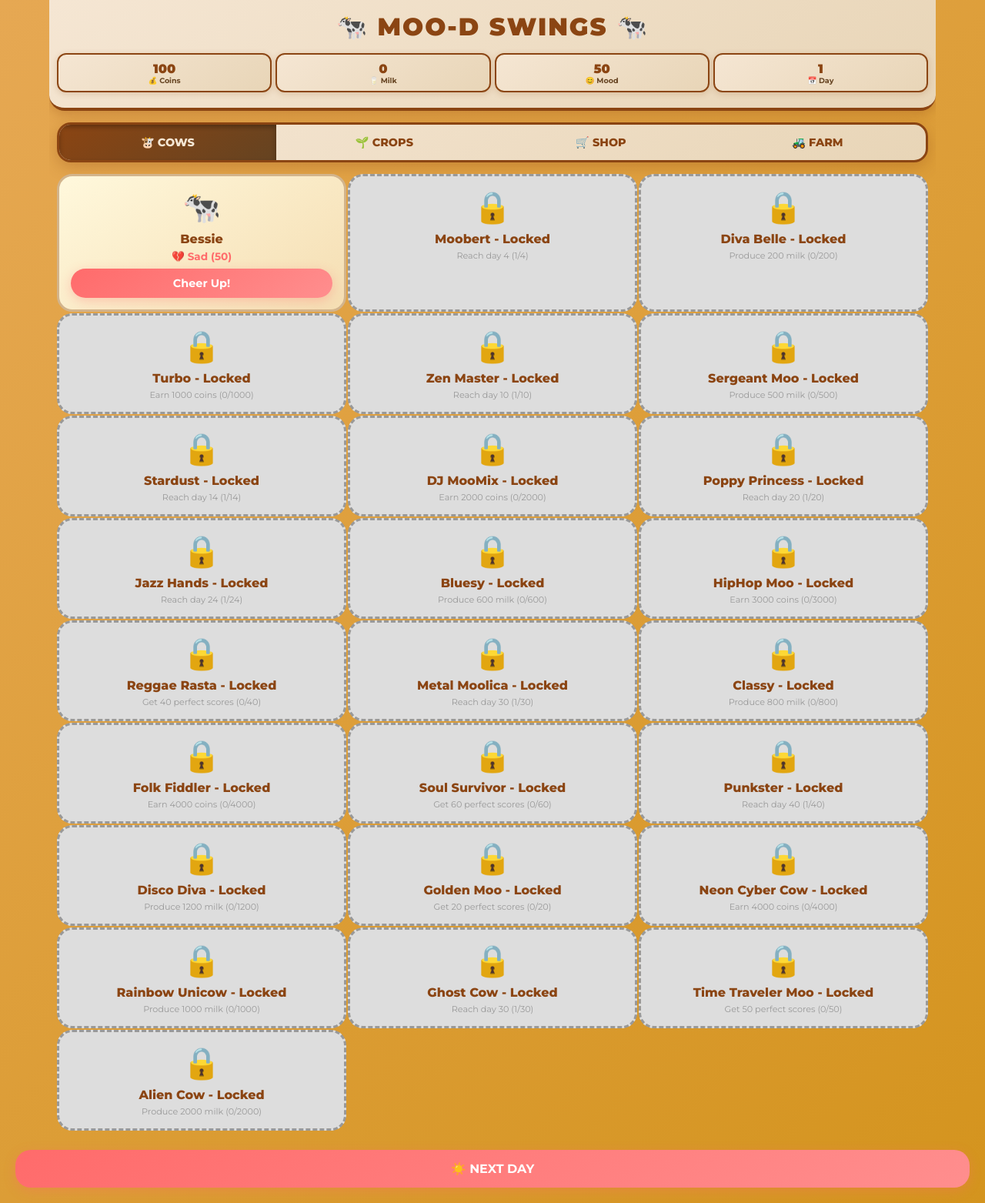
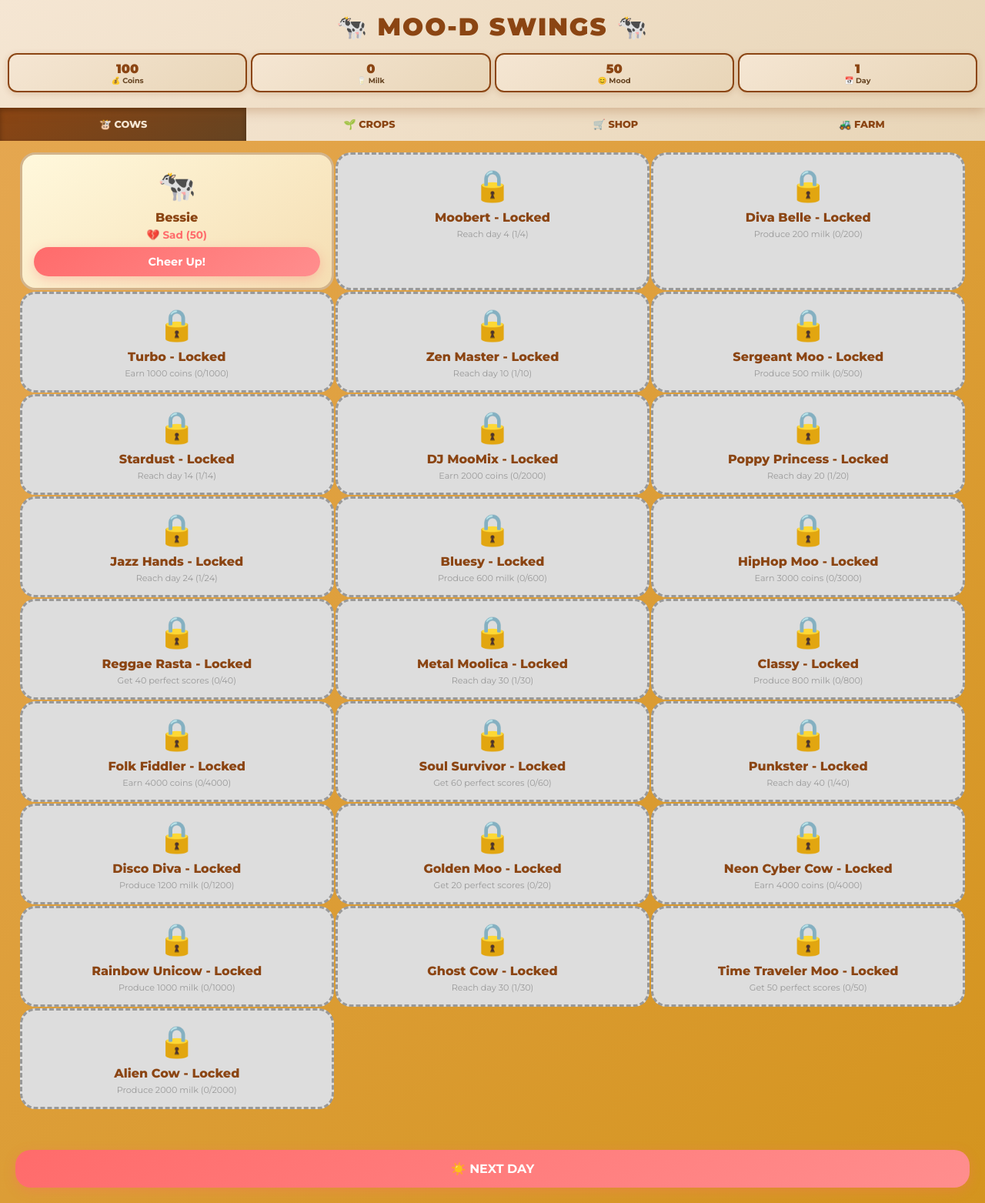
Before and after one commit to brentjlaf/moodswings, a PHP site: page / in a window 1280 px wide. Shown: the whole page at 77% size. Run offline with PHP 8.4, Linux system fonts and the light colour scheme.

Commit message:
Update styles.css

```diff
--- a/styles.css
+++ b/styles.css
@@ -26,7 +26,7 @@ body {
     flex-direction: column;
     position: relative;
     overflow: hidden;
-    max-width: 90%;
+    max-width: 100%;
     margin: 0 auto
 }
 
@@ -36,8 +36,8 @@ body {
     text-align: center;
     box-shadow: 0 4px 15px rgba(139,69,19,0.3);
     z-index: 100;
-    border-radius: 0 0 20px 20px;
-    border-bottom: 4px solid #8B4513;
+    /* border-radius: 0 0 20px 20px; */
+    /* border-bottom: 4px solid #8B4513; */
 }
 
 .game-title {
@@ -88,18 +88,18 @@ body {
 .main-content {
     flex: 1;
     overflow-y: auto;
-    padding: 15px 10px;
+    padding: 0px;
     -webkit-overflow-scrolling: touch;
 }
 
 .section-tabs {
     display: flex;
     background: linear-gradient(145deg, #F5E6D3, #E8D5B7);
-    border-radius: 18px;
+    /* border-radius: 18px; */
     margin-bottom: 15px;
     overflow: hidden;
-    box-shadow: 0 6px 20px rgba(139,69,19,0.3);
-    border: 3px solid #8B4513;
+    /* box-shadow: 0 6px 20px rgba(139,69,19,0.3); */
+    /* border: 3px solid #8B4513; */
 }
 
 .tab-btn {
@@ -109,7 +109,7 @@ body {
     border: none;
     font-family: 'Montserrat', sans-serif;
     font-weight: 800;
-    font-size: 0.9em;
+    font-size: 0.8em;
     cursor: pointer;
     transition: all 0.3s ease;
     color: #8B4513;
@@ -131,6 +131,7 @@ body {
     animation: fadeIn 0.3s ease;
 }
 
+.tab-content-wrapper { width:96%; margin:0 auto;}
 .tab-content.active {
     display: block;
 }
```
